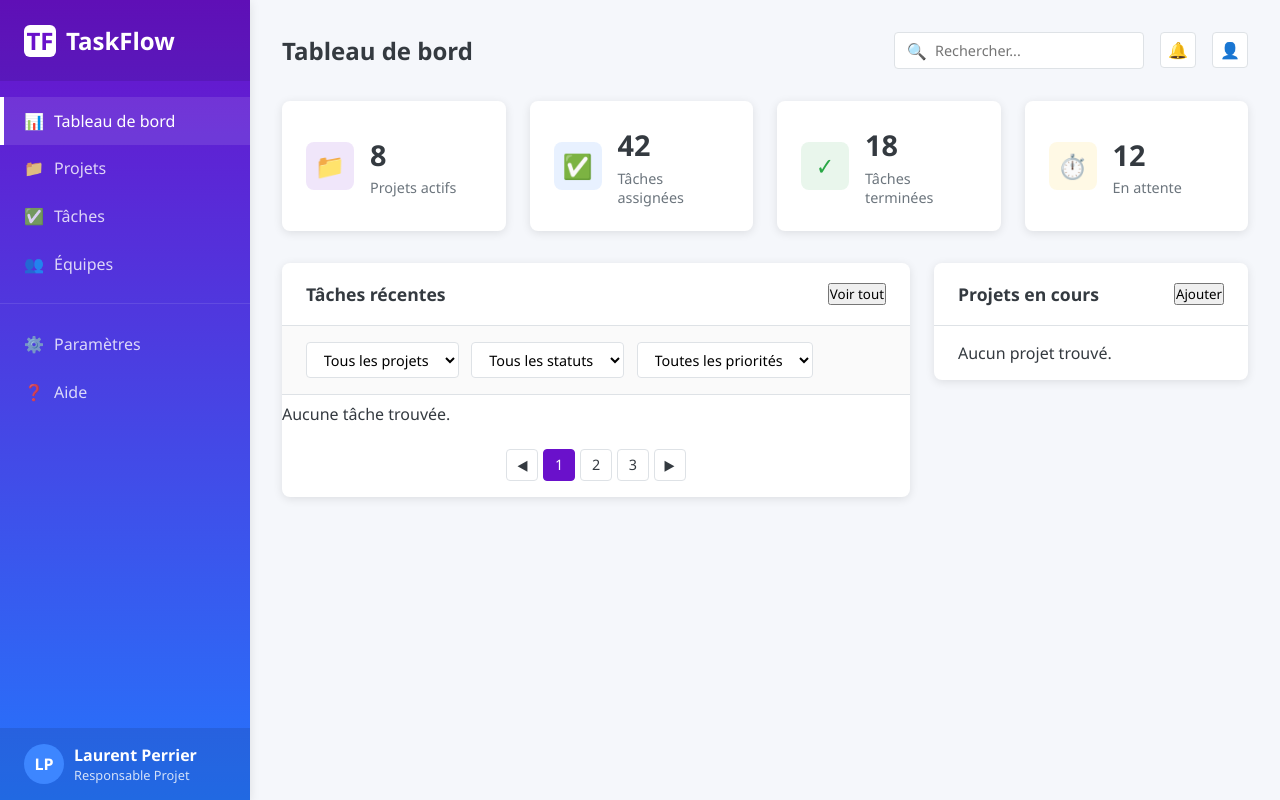
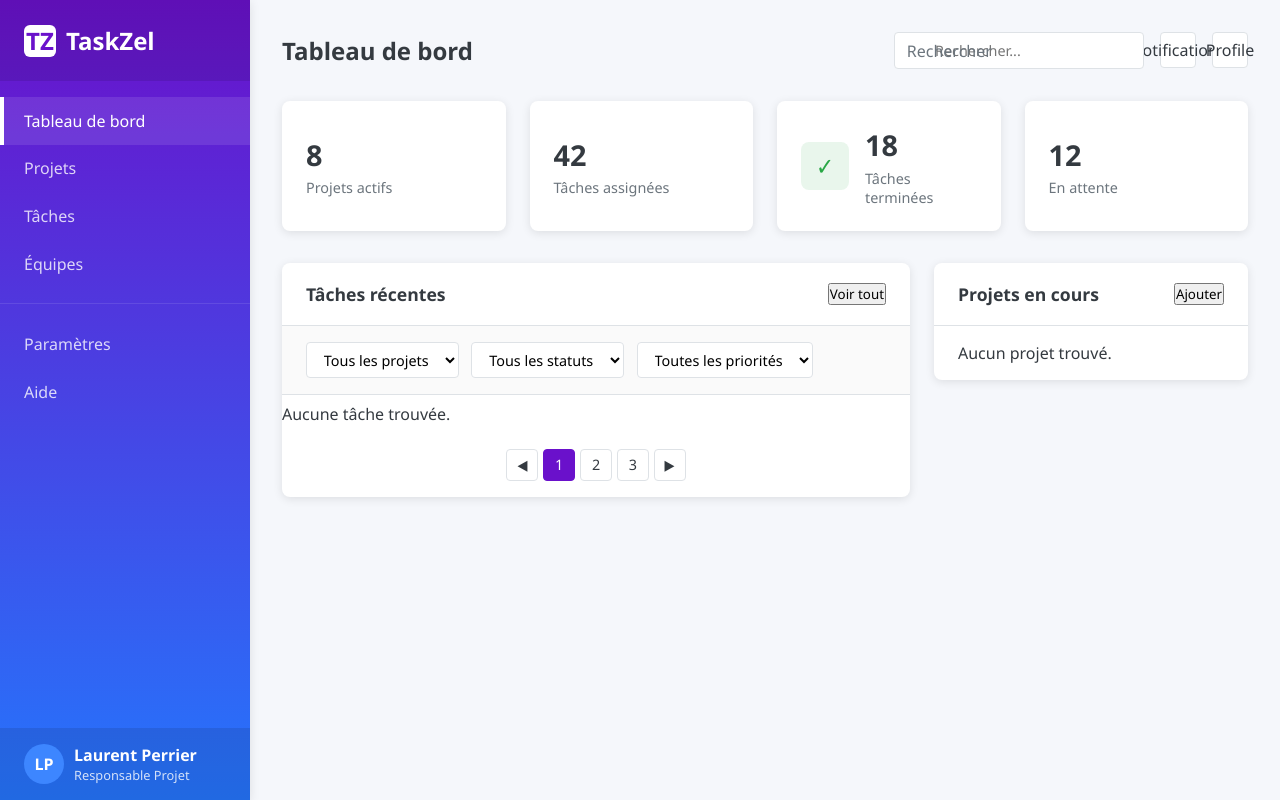
Before and after one commit to GBOHOUILI/gestion-taches-node, a website: page Frontend/manager.html in a window 1280 px wide. Drawn offline with Linux system fonts and the light colour scheme; no server answers; sample sign-in values are in the browser's storage.

Commit message:
Finalisation de la page du responsable

```diff
--- a/Frontend/manager.html
+++ b/Frontend/manager.html
@@ -714,37 +714,31 @@
         <aside class="sidebar">
             <div class="sidebar-header">
                 <div class="sidebar-logo">
-                    <div class="sidebar-logo-icon">TF</div>
-                    <span class="sidebar-logo-text">TaskFlow</span>
+                    <div class="sidebar-logo-icon">TZ</div>
+                    <span class="sidebar-logo-text">TaskZel</span>
                 </div>
             </div>
 
             <div class="sidebar-nav">
                 <a href="#" class="sidebar-nav-item active">
-                    <span class="sidebar-nav-icon">📊</span>
                     <span class="sidebar-nav-text">Tableau de bord</span>
                 </a>
                 <a href="#" class="sidebar-nav-item">
-                    <span class="sidebar-nav-icon">📁</span>
                     <span class="sidebar-nav-text">Projets</span>
                 </a>
                 <a href="#" class="sidebar-nav-item">
-                    <span class="sidebar-nav-icon">✅</span>
                     <span class="sidebar-nav-text">Tâches</span>
                 </a>
                 <a href="#" class="sidebar-nav-item">
-                    <span class="sidebar-nav-icon">👥</span>
                     <span class="sidebar-nav-text">Équipes</span>
                 </a>
 
                 <div class="sidebar-divider"></div>
 
                 <a href="#" class="sidebar-nav-item">
-                    <span class="sidebar-nav-icon">⚙️</span>
                     <span class="sidebar-nav-text">Paramètres</span>
                 </a>
                 <a href="#" class="sidebar-nav-item">
-                    <span class="sidebar-nav-icon">❓</span>
                     <span class="sidebar-nav-text">Aide</span>
                 </a>
             </div>
@@ -767,18 +761,17 @@
                 <div class="topbar-actions">
                     <div class="search-box">
                         <input type="text" class="search-input" placeholder="Rechercher...">
-                        <span class="search-icon">🔍</span>
+                        <span class="search-icon">Rechercher</span>
                     </div>
 
-                    <div class="notification-btn">🔔</div>
-                    <div class="profile-btn">👤</div>
+                    <div class="notification-btn">Notifications</div>
+                    <div class="profile-btn">Profile</div>
                 </div>
             </div>
 
             <!-- Stats Cards -->
             <div class="stats-grid">
                 <div class="stat-card">
-                    <div class="stat-icon projects">📁</div>
                     <div class="stat-info">
                         <div class="stat-value">8</div>
                         <div class="stat-label">Projets actifs</div>
@@ -786,7 +779,6 @@
                 </div>
 
                 <div class="stat-card">
-                    <div class="stat-icon tasks">✅</div>
                     <div class="stat-info">
                         <div class="stat-value">42</div>
                         <div class="stat-label">Tâches assignées</div>
@@ -802,7 +794,6 @@
                 </div>
 
                 <div class="stat-card">
-                    <div class="stat-icon pending">⏱️</div>
                     <div class="stat-info">
                         <div class="stat-value">12</div>
                         <div class="stat-label">En attente</div>
@@ -977,8 +968,7 @@
                                     <span>40%</span>
                                 </div>
                                 <div class="progress-bar">
-                                    <div class="progress
--value progress-mobile" style="width: 40%;"></div>
+                                    <div class="progress-value progress-mobile" style="width: 40%;"></div>
                                 </div>
                             </div>
                             <script src="script/manager.js"></script>
```
